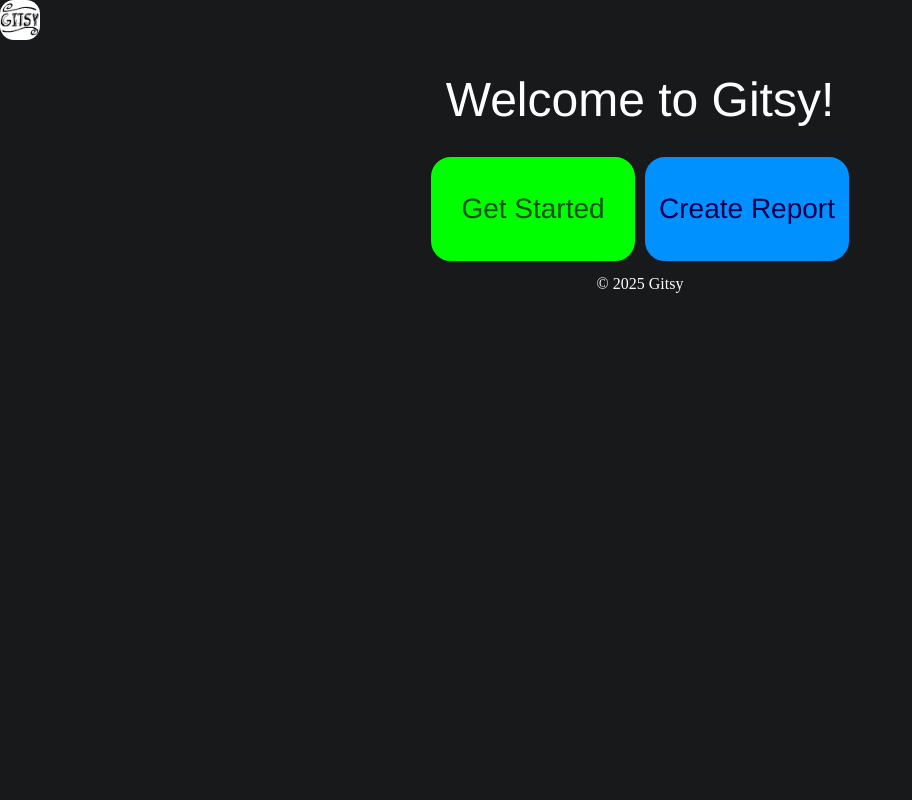
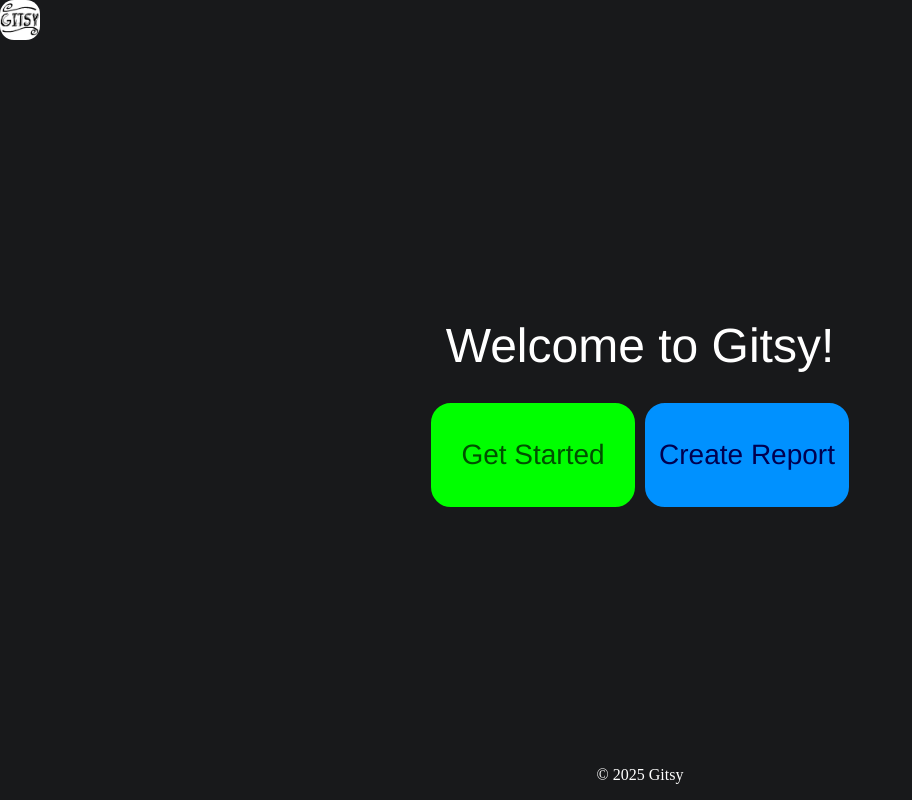
Before and after one commit to matslyk0/Gitsy, a React (Vite) app in the folder frontend/gitsy/: page / in a window 1280 px wide. Shown: the whole page, without its empty margins (0-912 px from the left). Built offline with nearby package versions, Linux system fonts and the light colour scheme.

Commit message:
feature: resize <main> to fill out the full Home page

```diff
--- a/frontend/gitsy/src/pages/Home/Home.jsx
+++ b/frontend/gitsy/src/pages/Home/Home.jsx
@@ -6,10 +6,19 @@
 import styles from "./Home.module.css";
 
 export default function Home() {
+  const mainStyles = {
+    justifyContent: "center",
+    display: "flex",
+    alignItems: "center",
+    flex: "1",
+    flexDirection: "column",
+    border: "0px solid white" /* for debugging */,
+  };
+
   return (
     <>
       <Banner />
-      <main>
+      <main style={mainStyles}>
         <div className={styles.welcome}>
           <h1>Welcome to Gitsy!</h1>
         </div>
```
